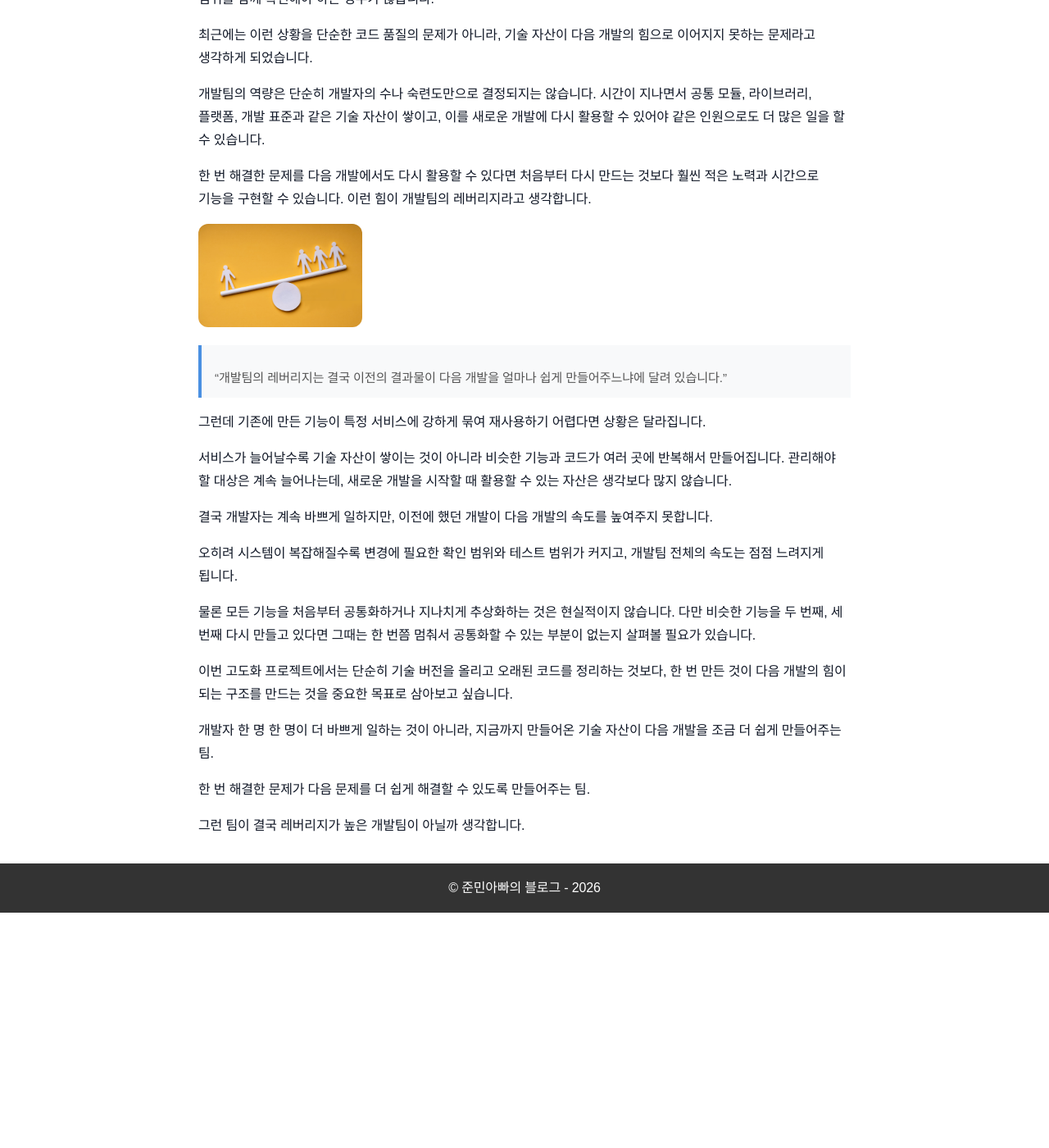
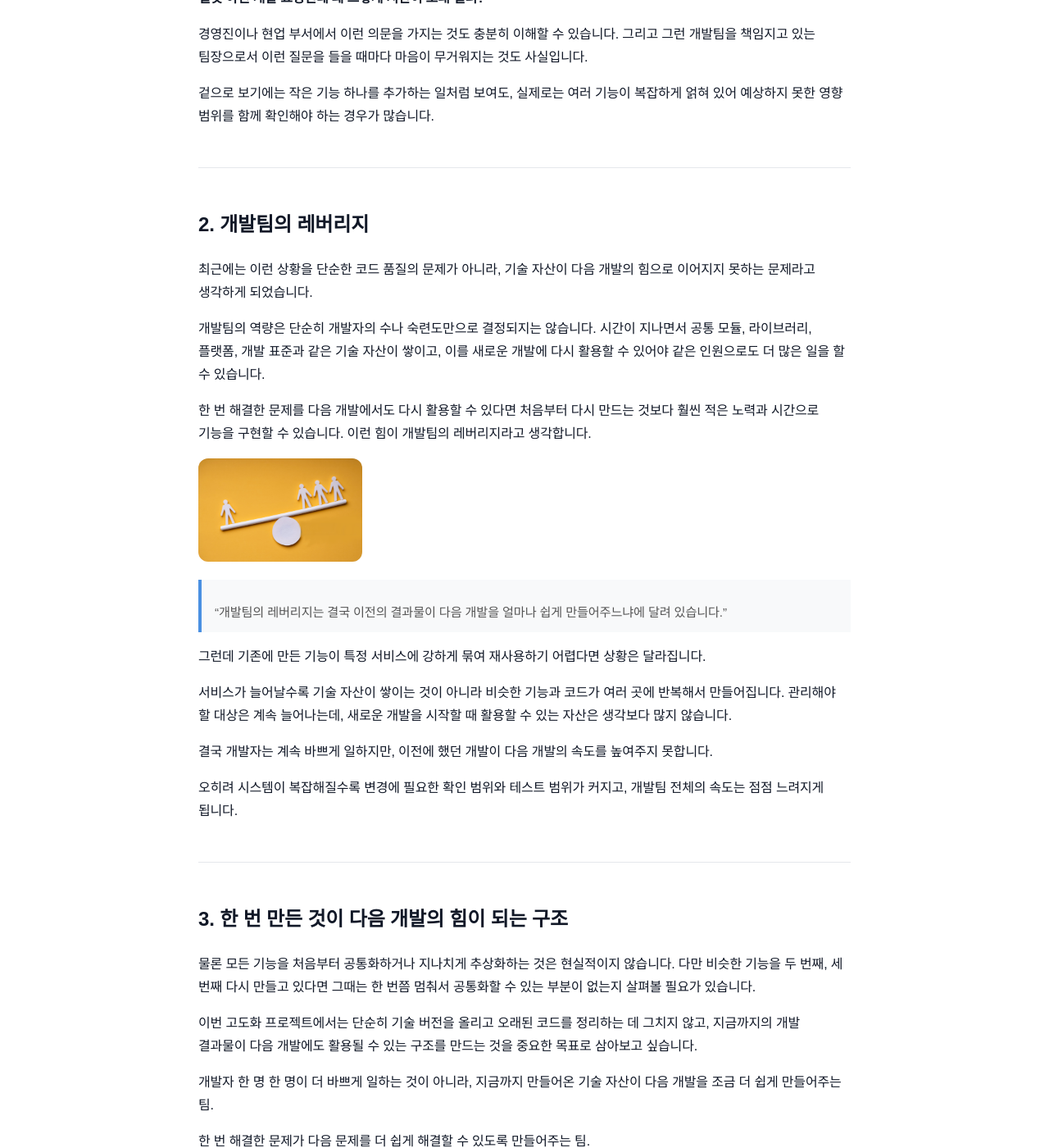
Before and after one commit to sanghoon-lee/sanghoon-lee.github.io, a Jekyll site: the page built from _posts/2026-10-05-team-slower.md, in a window 1280 px wide and 1400 px high, scrolled down 1198 px. Shown: the whole window at 82% size. Built offline with Jekyll 4.4.1, drawn with Linux system fonts in a browser that asks for light colours; nearby versions of some CDN libraries; comment, search, counter and statistics services are not loaded; before the commit the page ends 2311 px from its top, so only the background shows below that.

Commit message:
개발팀의 레버리지에 대한 포스팅 추가

```diff
--- a/_posts/2026-10-05-team-slower.md
+++ b/_posts/2026-10-05-team-slower.md
@@ -12,6 +12,10 @@ tags:
 내년에 수행할 고도화 프로젝트를 준비하면서 복잡해진 구조를 어떻게 정리하고, 앞으로 어떤 방향으로 시스템을 개선해야 할지 고민하고 있습니다.
 
 현재 담당하고 있는 시스템을 구성하고 있는 코드를 들여다보면 자꾸 눈에 들어오는 것이 있습니다. 분명 여러 서비스에서 공통으로 활용할 수 있는 기능인데도 특정 서비스와 강하게 결합되어 있는 경우가 많다는 것입니다.
+
+---
+
+# 1. 일정에 쫓긴 개발이 남기는 것
 
 개발자라면 누구나 **추상화**와 **캡슐화**가 중요하다는 이야기를 많이 들어봤을 것입니다.
 
@@ -35,6 +39,10 @@ tags:
 
 겉으로 보기에는 작은 기능 하나를 추가하는 일처럼 보여도, 실제로는 여러 기능이 복잡하게 얽혀 있어 예상하지 못한 영향 범위를 함께 확인해야 하는 경우가 많습니다.
 
+---
+
+# 2. 개발팀의 레버리지
+
 최근에는 이런 상황을 단순한 코드 품질의 문제가 아니라, 기술 자산이 다음 개발의 힘으로 이어지지 못하는 문제라고 생각하게 되었습니다.
 
 개발팀의 역량은 단순히 개발자의 수나 숙련도만으로 결정되지는 않습니다. 시간이 지나면서 공통 모듈, 라이브러리, 플랫폼, 개발 표준과 같은 기술 자산이 쌓이고, 이를 새로운 개발에 다시 활용할 수 있어야 같은 인원으로도 더 많은 일을 할 수 있습니다.
@@ -53,10 +61,14 @@ tags:
 
 오히려 시스템이 복잡해질수록 변경에 필요한 확인 범위와 테스트 범위가 커지고, 개발팀 전체의 속도는 점점 느려지게 됩니다.
 
+---
+
+# 3. 한 번 만든 것이 다음 개발의 힘이 되는 구조
+
 물론 모든 기능을 처음부터 공통화하거나 지나치게 추상화하는 것은 현실적이지 않습니다.
 다만 비슷한 기능을 두 번째, 세 번째 다시 만들고 있다면 그때는 한 번쯤 멈춰서 공통화할 수 있는 부분이 없는지 살펴볼 필요가 있습니다.
 
-이번 고도화 프로젝트에서는 단순히 기술 버전을 올리고 오래된 코드를 정리하는 것보다, 한 번 만든 것이 다음 개발의 힘이 되는 구조를 만드는 것을 중요한 목표로 삼아보고 싶습니다.
+이번 고도화 프로젝트에서는 단순히 기술 버전을 올리고 오래된 코드를 정리하는 데 그치지 않고, 지금까지의 개발 결과물이 다음 개발에도 활용될 수 있는 구조를 만드는 것을 중요한 목표로 삼아보고 싶습니다.
 
 개발자 한 명 한 명이 더 바쁘게 일하는 것이 아니라, 지금까지 만들어온 기술 자산이 다음 개발을 조금 더 쉽게 만들어주는 팀.
 
```
